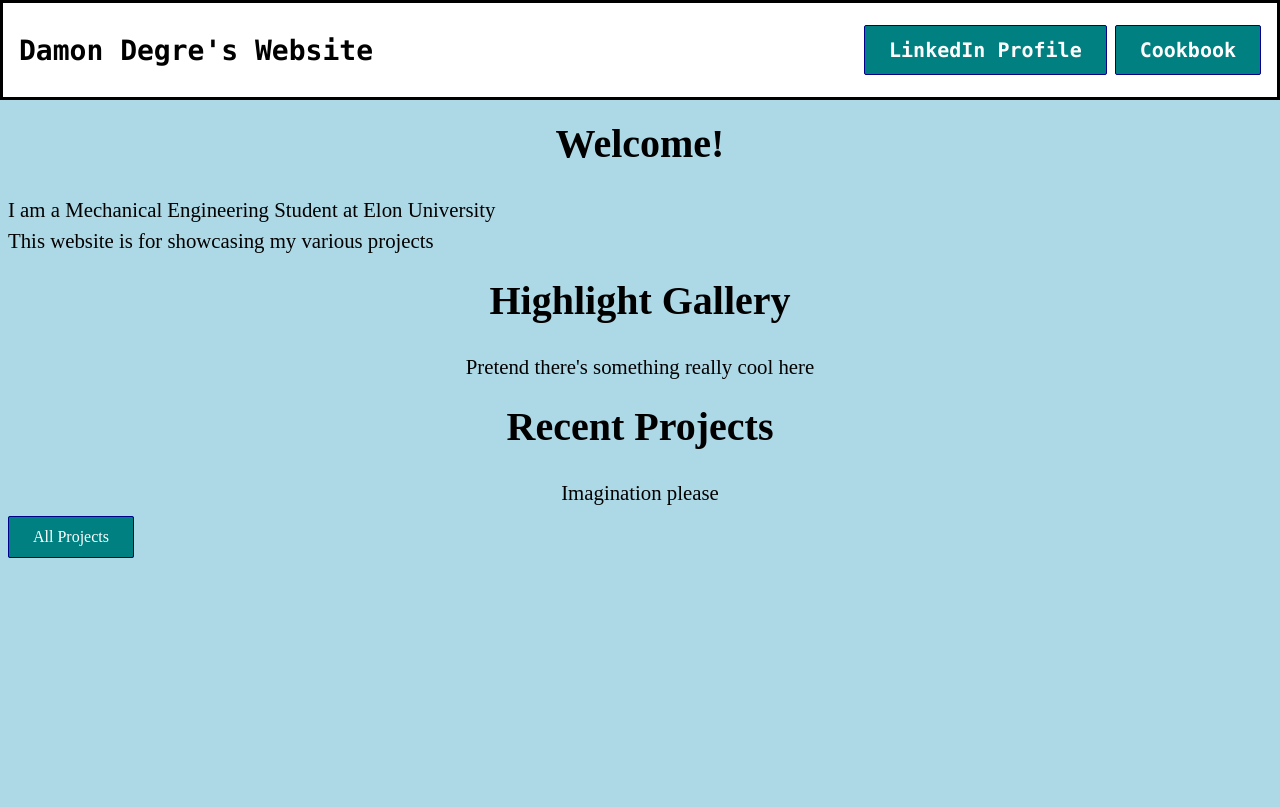
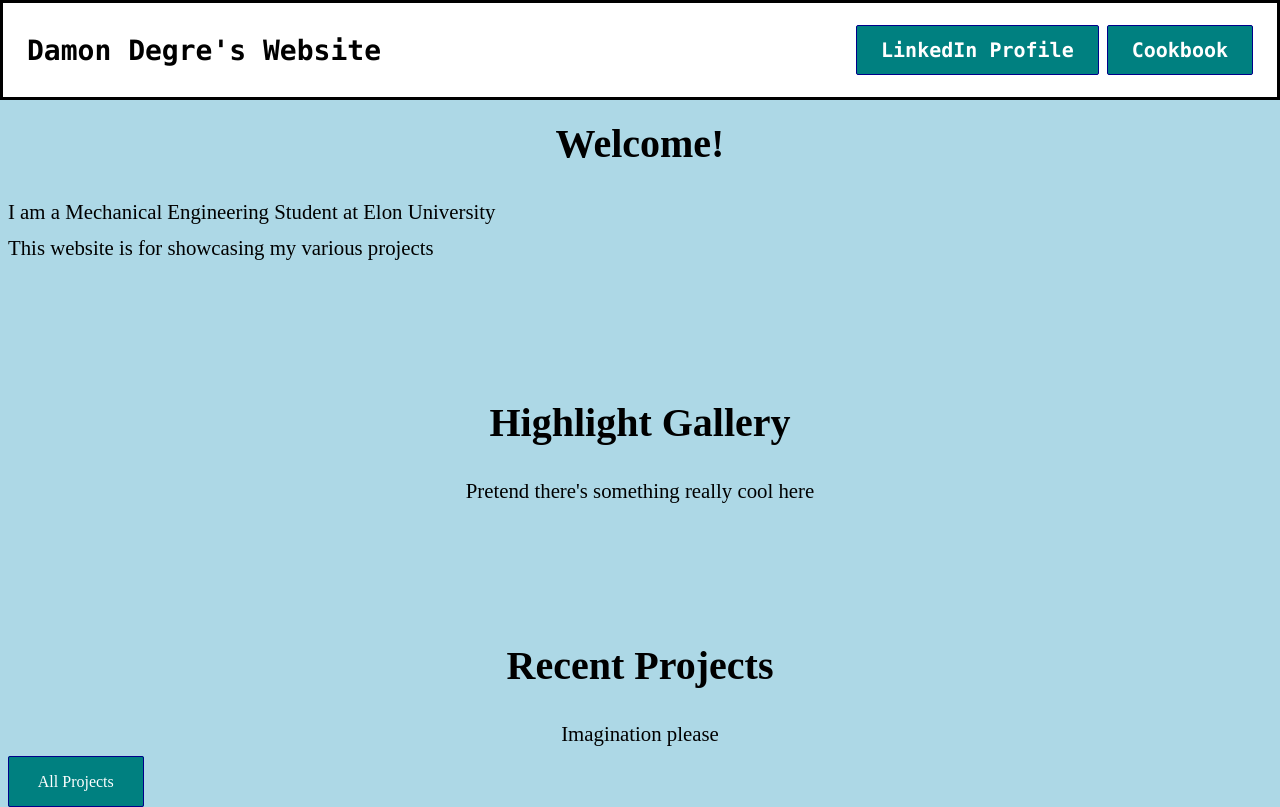
Before and after one commit to DamonDegre/DamonDegre.github.io, a plain HTML site: page index.html in a window 1280 px wide. Drawn offline with Linux system fonts and the light colour scheme.

Commit message:
Updated homepage layout

```diff
--- a/index.html
+++ b/index.html
@@ -35,7 +35,7 @@
   Imagination please
 </p>
 
-<a href="https://www.google.com" class="button">All Projects</a>
+<a href="https://www.google.com" class="button" style="padding: clamp(0.3rem, 3vw, 1rem) clamp(0.5rem, 6vw, 1.8rem); text-align: center;" >All Projects</a>
 
 </body>
 </html>
--- a/style.css
+++ b/style.css
@@ -5,7 +5,7 @@
     width: 100%;
     height: auto;
     min-height: clamp(4.5rem, 10vw, 6.25rem);
-    padding: 0.65rem 1rem;
+    padding: 0.65rem 1.5rem;
     box-sizing: border-box;
     display: flex;
     align-items: center;
@@ -47,18 +47,18 @@
 
 body {
     background-color: lightblue;
-    padding-top: 7rem;
 }
 
 h1 {
     font-size: clamp(1.75rem, 5vw, 2.5rem);
     margin-top: 0;
     text-align: center;
+    padding-top: 7rem;
 }
 
 p {
     font-size: clamp(1rem, 2.5vw, 1.3rem);
-    line-height: 1.5;
+    line-height: 1.75;
 }
 
 a {
```
